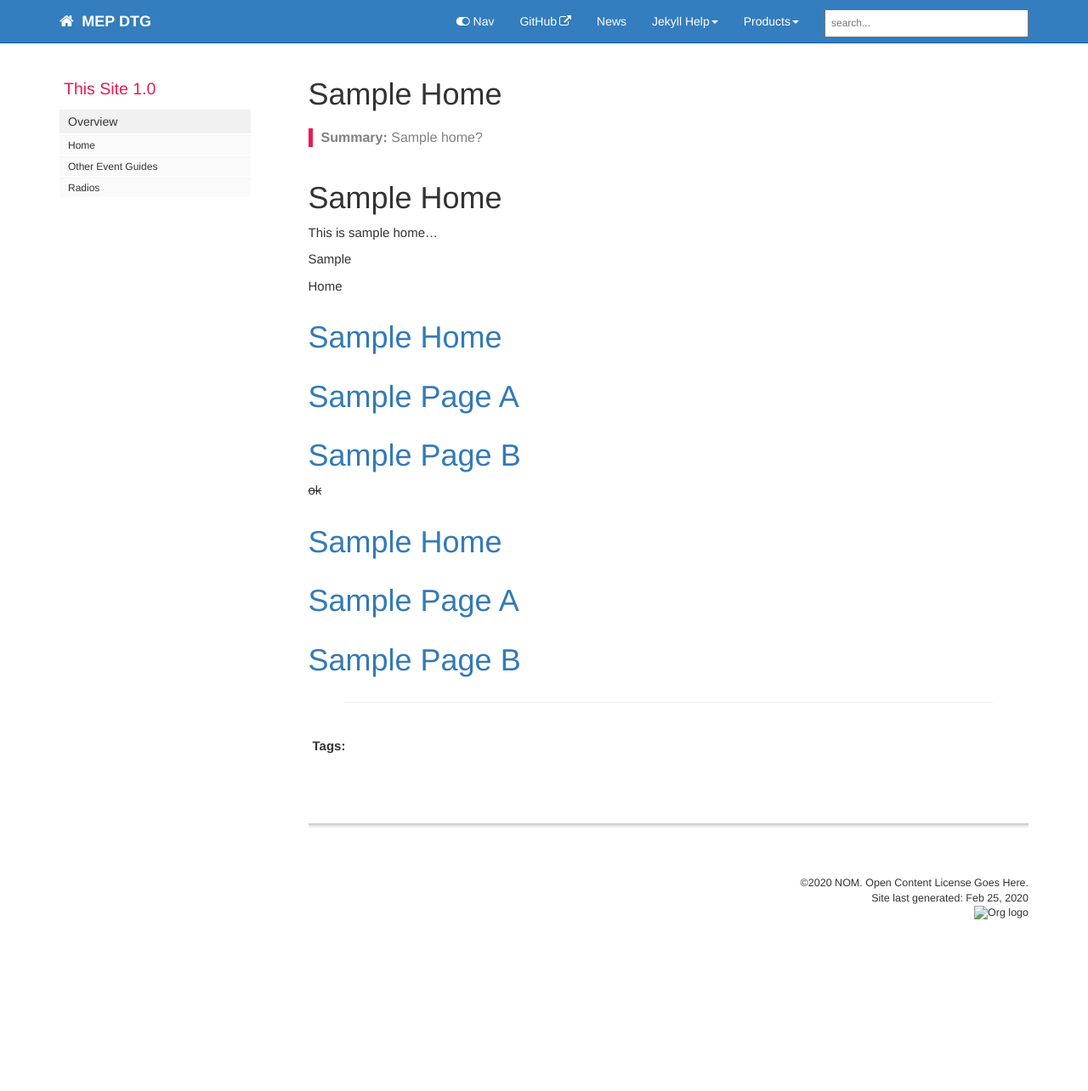
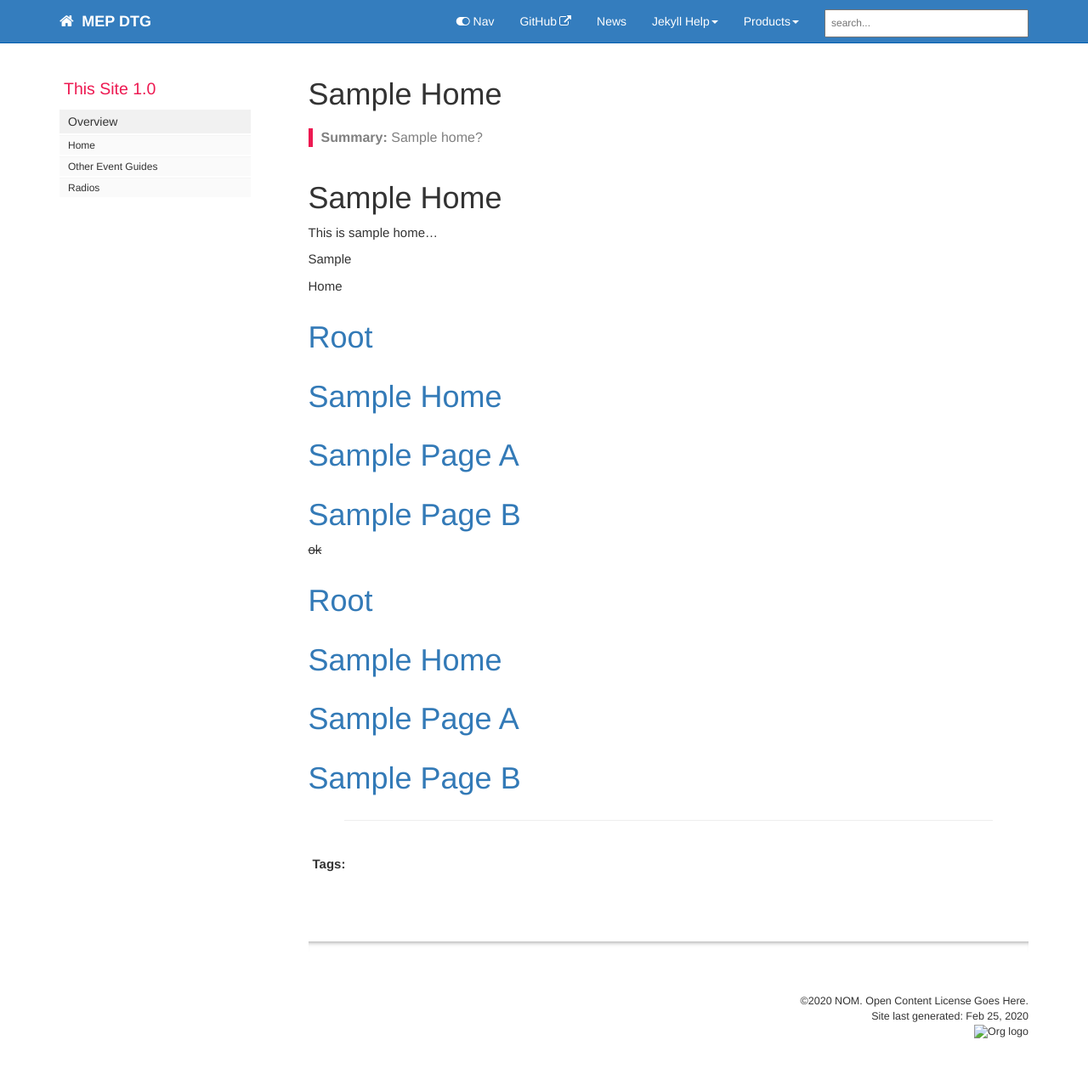
Before and after one commit to raster/nom, a Jekyll site: the page built from samples/index.md, in a window 1280 px wide. Shown: the whole page at 85% size. Built offline with Jekyll 4.4.1, drawn with Linux system fonts in a browser that asks for light colours; nearby versions of some CDN libraries; library files that are not in the unit come from our copies; comment, search, counter and statistics services are not loaded; before the commit the page ends 1144 px from its top, so only the background shows below that.

Commit message:
Update index.md

```diff
--- a/samples/index.md
+++ b/samples/index.md
@@ -15,15 +15,17 @@
 
 Home
 
+# [Root](../index.html)
 # [Sample Home](index.html)
 # [Sample Page A](page-a.html)
 # [Sample Page B](page-b.html)
 
 ~~ok~~
 
-# <a href="{{ 'index.html' | relative_url }}">Sample Home</a>
-# <a href="{{ 'page-a.html' | relative_url }}">Sample Page A</a>
-# <a href="{{ 'page-b.html' | relative_url }}">Sample Page B</a>
+# <a href="{{ 'index.html' | relative_url }}">Root</a>
+# <a href="{{ 'samples/index.html' | relative_url }}">Sample Home</a>
+# <a href="{{ 'samples/page-a.html' | relative_url }}">Sample Page A</a>
+# <a href="{{ 'samples/page-b.html' | relative_url }}">Sample Page B</a>
 
 
 ---
```
